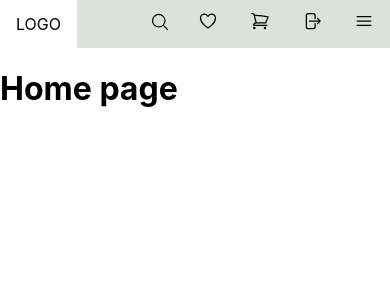
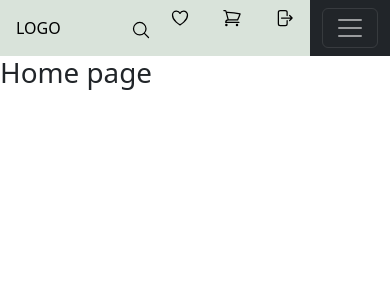
Before and after one commit to earthquake-algarve/react-service, a React (Create React App) app: page / in a window 390 px wide. Shown: the top 300 px of the page. Built offline with nearby package versions, Linux system fonts and the light colour scheme.

Commit message:
feat: hamburger menu

```diff
--- a/package.json
+++ b/package.json
@@ -6,7 +6,9 @@
     "@testing-library/jest-dom": "^5.16.5",
     "@testing-library/react": "^13.4.0",
     "@testing-library/user-event": "^13.5.0",
+    "bootstrap": "^5.2.2",
     "react": "^18.2.0",
+    "react-bootstrap": "^2.5.0",
     "react-dom": "^18.2.0",
     "react-icons": "^4.4.0",
     "react-router-dom": "^6.4.1",
--- a/src/App.js
+++ b/src/App.js
@@ -4,6 +4,7 @@ import ShoppingCart from './pages/ShoppingCart'
 import Login from './pages/Login'
 import Home from './pages/Home'
 import {Route , Routes} from 'react-router-dom'
+import 'bootstrap/dist/css/bootstrap.min.css';
 
 export default function App() {
   return (
--- a/src/components/Navbar.js
+++ b/src/components/Navbar.js
@@ -2,12 +2,15 @@ import {Link} from 'react-router-dom'
 import { MagnifyingGlass, Heart, ShoppingCart, Login, Menu } from '../Icons'
 
 
+
 export default function Navbar() {
     function expandSearchBar(){
-        const searchbar = document.getElementById('searchbar')
+        const searchBar = document.getElementById('searchbar')
+        const searchLink = document.getElementById('search-link')
         const search = document.getElementById('search')
         const icon= document.getElementById('icon')
-        searchbar.classList.toggle('active')
+        searchBar.classList.toggle('active')
+        searchLink.classList.toggle('active')
         search.classList.toggle('active')
         icon.classList.toggle('active')
     }
@@ -23,9 +26,6 @@ export default function Navbar() {
         }
     }
 
-
-
-
     return (
         <>
             <nav className="topnav">
@@ -38,7 +38,7 @@ export default function Navbar() {
                         <i className='fa fa-search' ><MagnifyingGlass /></i>
                     </form> */}
                     <div className="search-bar" id='searchbar'>
-                        <Link>
+                        <Link id='search-link'>
                             <input type="text" className='search' id="search" />
                             <div className='icon' >
                                 <i id='icon'  onClick={expandSearchBar} >
@@ -60,8 +60,22 @@ export default function Navbar() {
                         <Link>Contact</Link>
                     </div>
 
-                    <div className='menu-hamburger'>
+                    {/* <div className='menu-hamburger'>
                         <Link className='menu-icon' onClick={expandMenu}><Menu /></Link>
+                    </div> */}
+
+                    <nav class="navbar navbar-dark bg-dark">
+                        <div class="container-fluid">
+                            <button class="navbar-toggler" type="button" data-bs-toggle="collapse" data-bs-target="#navbarToggleExternalContent" aria-controls="navbarToggleExternalContent" aria-expanded="false" aria-label="Toggle navigation">
+                            <span class="navbar-toggler-icon"></span>
+                            </button>
+                        </div>
+                    </nav>
+                    <div class="collapse" id="navbarToggleExternalContent">
+                        <div class="bg-dark p-4">
+                            <h5 class="text-white h4">Collapsed content</h5>
+                            <span class="text-muted">Toggleable via the navbar brand.</span>
+                        </div>
                     </div>
 
                 </ul>
--- a/src/index.css
+++ b/src/index.css
@@ -19,7 +19,6 @@ code {
   display: flex;
   justify-content: space-between;
   align-items: center;
- /*  height:3rem; */
 
 }
 
@@ -113,18 +112,12 @@ form:hover .fa{
 .topnav .example-links{
   display: none;
 }
-.topnav .a .menu-icon{
-  display: block;
-  position: absolute;
-  right: 0;
-  top: 0;
-}
 
 
 .search-bar{
   position:relative;
+
 }
-
 
 .search-bar input[type="text"] {
   margin-left: 5px;
@@ -133,9 +126,9 @@ form:hover .fa{
   width: 0px;
   height: 35px;
   border-radius: 3px;
-  transition: all 0.s ease;
+  transition: all 0.8s ease;
+
 }
-
 
 .search-bar .icon {
   display: flex;
@@ -150,30 +143,31 @@ form:hover .fa{
   transition: all 0.8 ease;
 }
 
-.search-bar .icon:hover {
-  background: #FFFF;
-}
 
 .search-bar .icon i {
   position: absolute;
   top: 50%;
-  left: 50%;
+  left: 80%;
   transform: translate(-50%, -50%);
   cursor: pointer;
 }
 
 .search-bar .icon .active {
-  right: 35px;
+  right: 10px;
   transition: all 0.8s ease;
 }
 
 
-.search-bar .icon .active:hover {
+/* .search-bar .icon .active:hover {
   background: none;
-}
+} */
 .search-bar input[type="text"].active {
   width: 200px;
   transition: all 0.8s ease;
   border-radius: 50px;
 
 }
+.search-link.active:hover{
+  background: none;
+
+}
```
Also changed, not shown: 1 other file (tests, documents, lock files or other folders).
